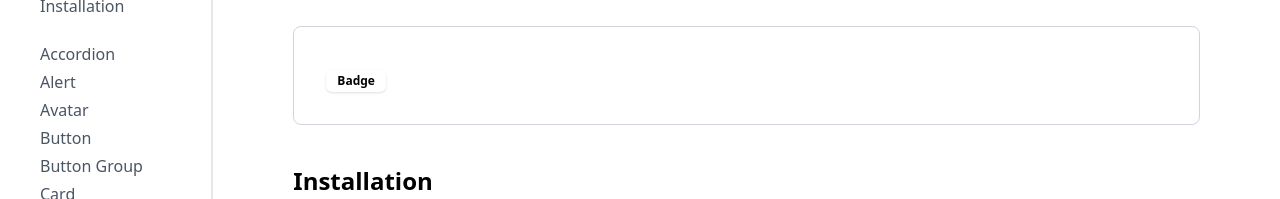
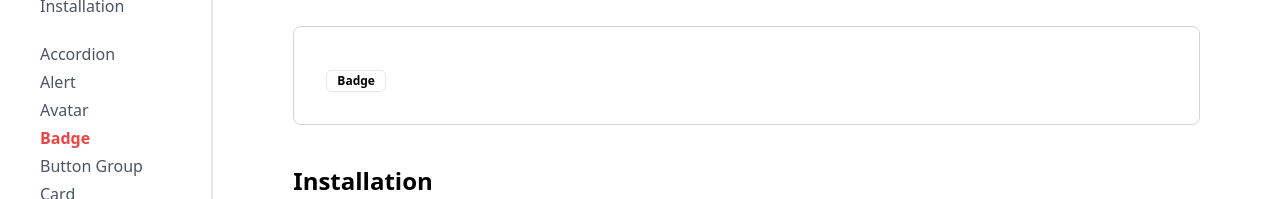
Before and after one commit to rishavchand/ui-unify, a Next.js app: page /components/Badge in a window 1280 px wide. Shown: the part 394-593 px from the top of the page. Built offline with nearby package versions, Linux system fonts and the light colour scheme.

Commit message:
feat: update Badge component demo to include variant prop and adjust components list

```diff
--- a/app/(components)/components.ts
+++ b/app/(components)/components.ts
@@ -33,8 +33,8 @@ export const components = [
         Link: '/components/Avatar',
       },
       {
-        label: 'Button',
-        Link: '/components/Button',
+        label: 'Badge',
+        Link: '/components/Badge',
       },
       {
         label: 'Button Group',
--- a/app/(components)/components/preview/BadgeDemo.tsx
+++ b/app/(components)/components/preview/BadgeDemo.tsx
@@ -1,5 +1,7 @@
 import { Badge } from '@/components/ui/badge';
 
 export function BadgeDemo() {
-  return <Badge>Badge</Badge>;
+  return <Badge
+  variant={"outline"}
+  >Badge</Badge>;
 }
```
